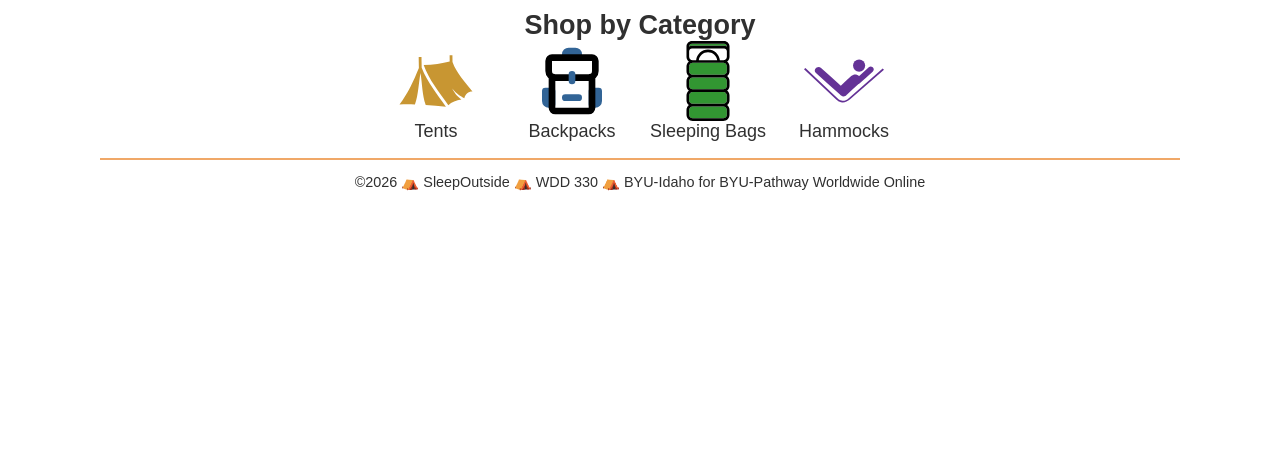
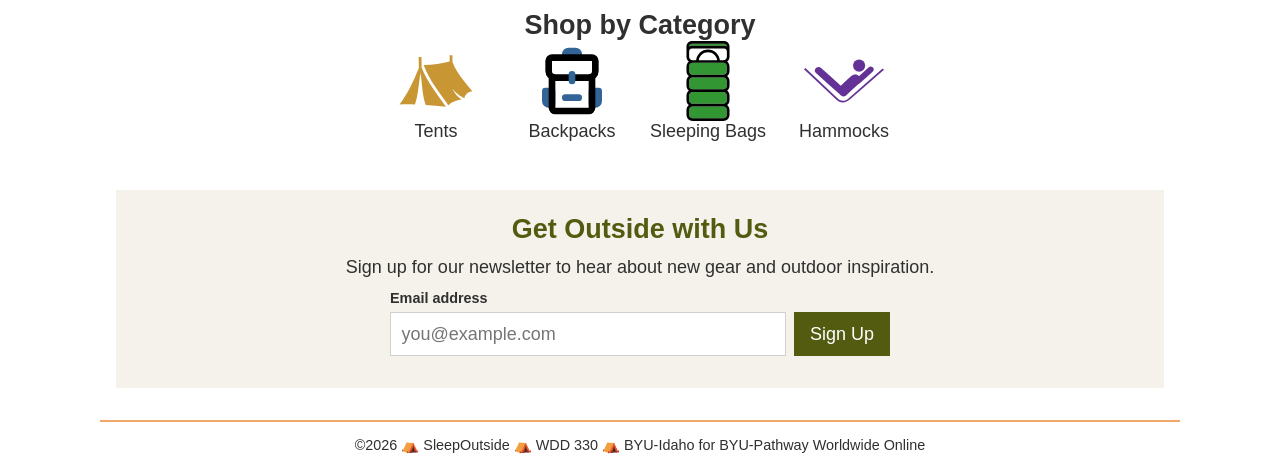
Before and after one commit to ediCarlosTech/wdd330-sleepoutside-team15, a website built with Vite: page src/index.html in a window 1280 px wide. Shown: the part 515-983 px from the top of the page. Before the commit the page ends 800 px from the top, so only its background shows below. Built offline with nearby package versions, Linux system fonts and the light colour scheme.

Commit message:
Add newsletter section and form handling to index.html and main.js

```diff
--- a/src/css/style.css
+++ b/src/css/style.css
@@ -286,6 +286,66 @@ p {
   color: var(--primary-color);
 }
 
+.newsletter {
+  margin: 2rem 1rem;
+  padding: 1.5rem;
+  background-color: #f5f2eb;
+  text-align: center;
+}
+
+.newsletter h2 {
+  color: var(--secondary-color);
+}
+
+.newsletter > p {
+  margin: 0 auto;
+}
+
+.newsletter form {
+  max-width: 500px;
+  margin: 0 auto;
+  text-align: left;
+}
+
+.newsletter label {
+  display: block;
+  margin-bottom: 0.4rem;
+  font-size: var(--small-font);
+  font-weight: bold;
+}
+
+.newsletter-form__controls {
+  display: flex;
+  gap: 0.5rem;
+}
+
+.newsletter-form__controls input {
+  flex: 1;
+  min-width: 0;
+  padding: 0.65rem;
+  border: 1px solid var(--light-grey);
+  font: inherit;
+}
+
+.newsletter-form__controls button {
+  padding: 0.65rem 1rem;
+  border: 0;
+  background-color: var(--secondary-color);
+  color: white;
+  font: inherit;
+  cursor: pointer;
+}
+
+.newsletter-form__controls button:hover {
+  background-color: var(--tertiary-color);
+}
+
+.newsletter-message {
+  margin: 0;
+  padding: 0.5rem 0 0;
+  font-size: var(--small-font);
+}
+
 .product-list {
   display: flex;
   flex-flow: row wrap;
--- a/src/index.html
+++ b/src/index.html
@@ -61,6 +61,26 @@
         </li>
       </ul>
     </section>
+
+    <section class="newsletter" aria-labelledby="newsletter-title">
+      <h2 id="newsletter-title">Get Outside with Us</h2>
+      <p>Sign up for our newsletter to hear about new gear and outdoor inspiration.</p>
+      <form id="newsletter-form">
+        <label for="newsletter-email">Email address</label>
+        <div class="newsletter-form__controls">
+          <input
+            id="newsletter-email"
+            name="email"
+            type="email"
+            autocomplete="email"
+            placeholder="you@example.com"
+            required
+          />
+          <button type="submit">Sign Up</button>
+        </div>
+        <p id="newsletter-message" class="newsletter-message" aria-live="polite"></p>
+      </form>
+    </section>
   </main>
 
   <footer id="dfooter"></footer>
--- a/src/js/main.js
+++ b/src/js/main.js
@@ -7,4 +7,13 @@ new Alert();
 // Header and footer loader (it also updates the cart count on the backpack icon)
 loadheaderfooter();
 
+const newsletterForm = document.querySelector("#newsletter-form");
+const newsletterMessage = document.querySelector("#newsletter-message");
+
+newsletterForm?.addEventListener("submit", (event) => {
+  event.preventDefault();
+  newsletterMessage.textContent =
+    "Thanks for your interest! This demo isn't connected to a mailing list, so your email hasn't been submitted.";
+});
+
 // the product list and sort menu moved to "js/product-listing.js",
```
